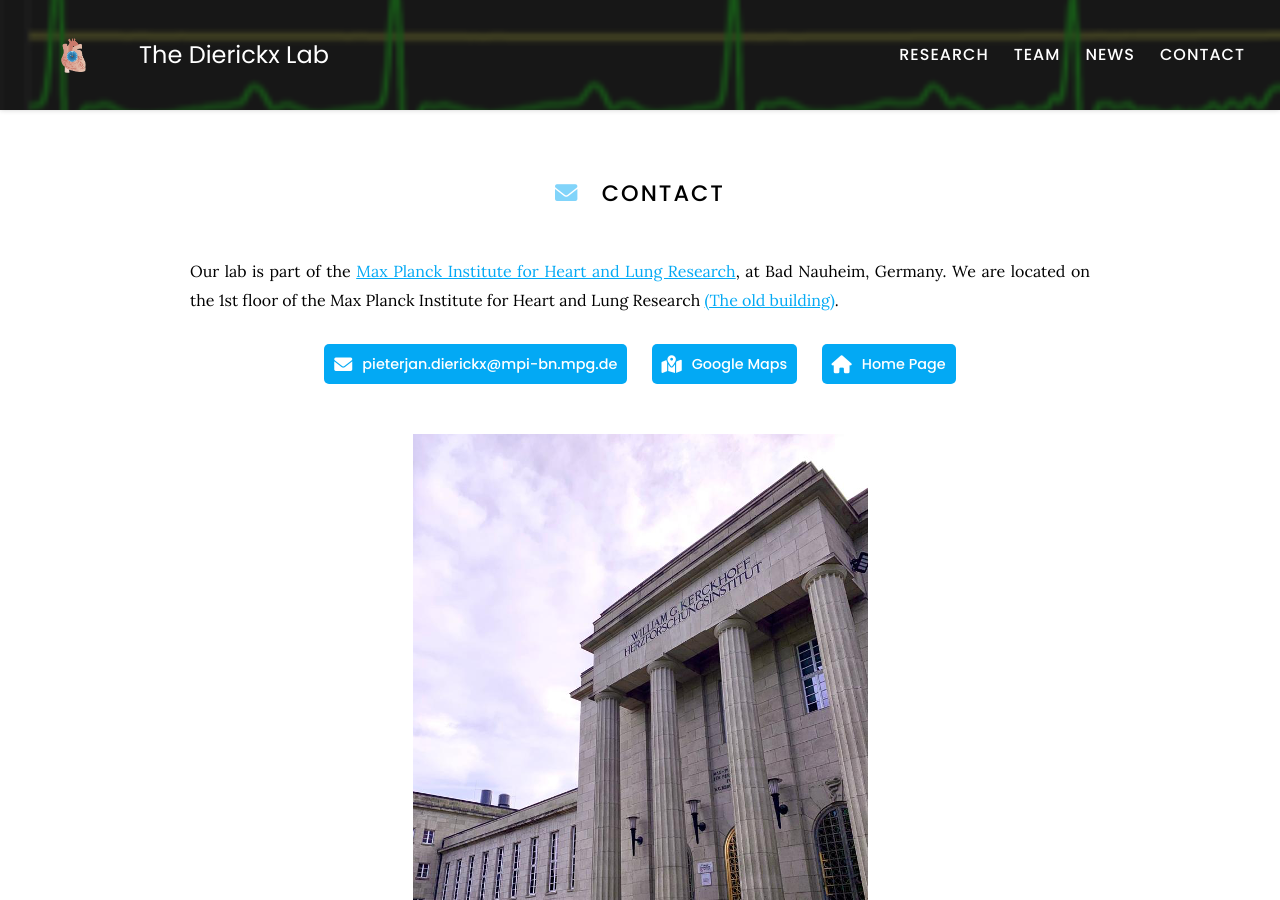
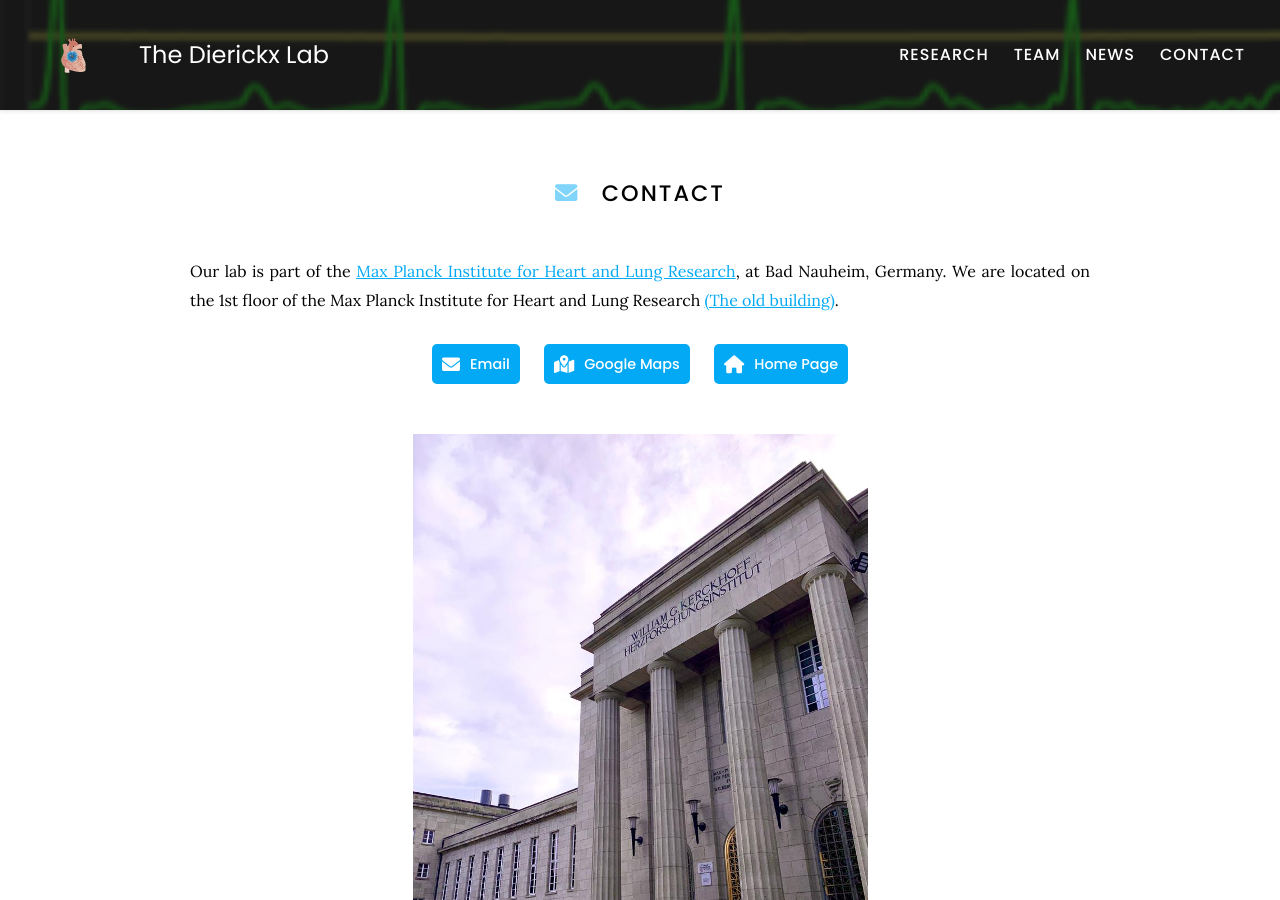
Before and after one commit to theDierickxLab/theDierickxLab, a Jekyll site: the page built from contact/index.md, in a window 1280 px wide and 900 px high. Built offline with Jekyll 4.4.1, drawn with Linux system fonts in a browser that asks for light colours.

Commit message:
Update index.md

```diff
--- a/contact/index.md
+++ b/contact/index.md
@@ -14,7 +14,7 @@ We are located on the 1st floor of the Max Planck Institute for Heart and Lung R
   include link.html
   type="email"
   icon=""
-  text="pieterjan.dierickx@mpi-bn.mpg.de"
+  text="Email"
   tooltip=""
   link="pieterjan.dierickx@mpi-bn.mpg.de"
   style="button"
```
